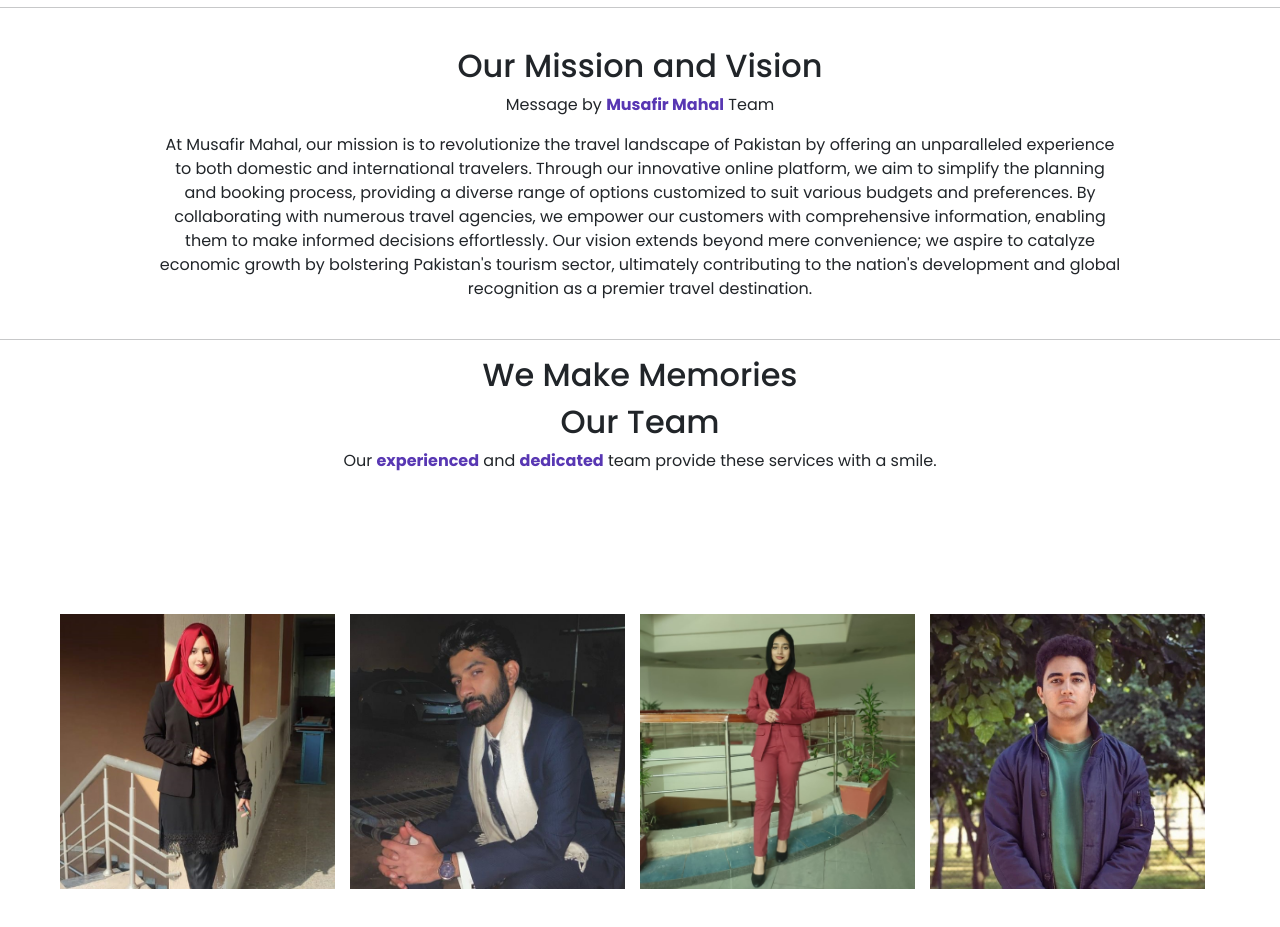
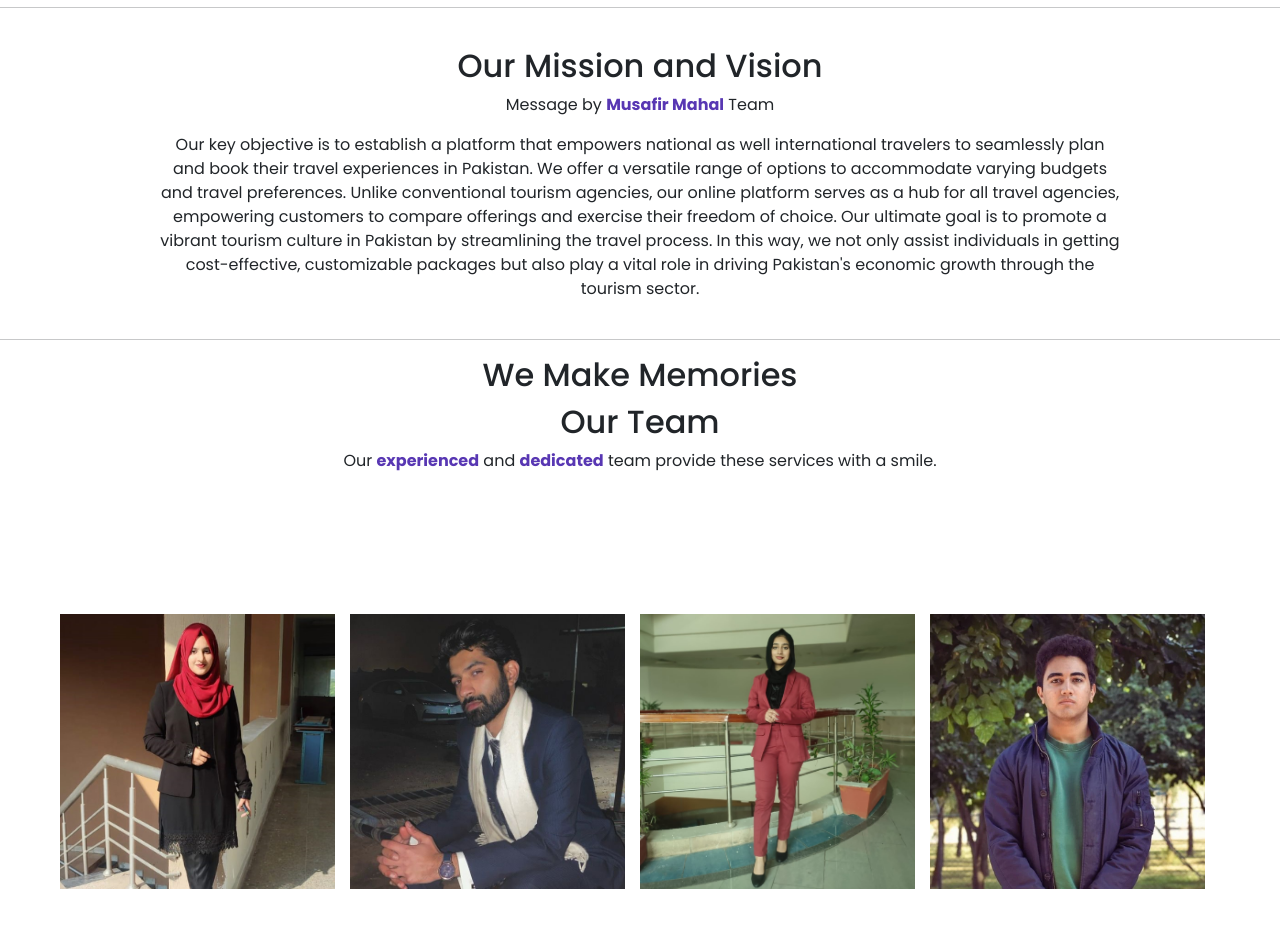
Before and after one commit to Huzaifa2319/musafirmahal, a React (Create React App) app: page / in a window 1280 px wide. Shown: the part 1220-2147 px from the top of the page. Built offline with nearby package versions, Linux system fonts and the light colour scheme; no server answers.

Commit message:
mission updated

```diff
--- a/src/Customer/Services.js
+++ b/src/Customer/Services.js
@@ -15,19 +15,18 @@ const Services = () => {
           </div>
           <div className="msgbyteam">
             <p>
-              At Musafir Mahal, our mission is to revolutionize the travel
-              landscape of Pakistan by offering an unparalleled experience to
-              both domestic and international travelers. Through our innovative
-              online platform, we aim to simplify the planning and booking
-              process, providing a diverse range of options customized to suit
-              various budgets and preferences. By collaborating with numerous
-              travel agencies, we empower our customers with comprehensive
-              information, enabling them to make informed decisions
-              effortlessly. Our vision extends beyond mere convenience; we
-              aspire to catalyze economic growth by bolstering Pakistan's
-              tourism sector, ultimately contributing to the nation's
-              development and global recognition as a premier travel
-              destination.
+              Our key objective is to establish a platform that empowers
+              national as well international travelers to seamlessly plan and
+              book their travel experiences in Pakistan. We offer a versatile
+              range of options to accommodate varying budgets and travel
+              preferences. Unlike conventional tourism agencies, our online
+              platform serves as a hub for all travel agencies, empowering
+              customers to compare offerings and exercise their freedom of
+              choice. Our ultimate goal is to promote a vibrant tourism culture
+              in Pakistan by streamlining the travel process. In this way, we
+              not only assist individuals in getting cost-effective,
+              customizable packages but also play a vital role in driving
+              Pakistan's economic growth through the tourism sector.
             </p>
           </div>
         </div>
```
